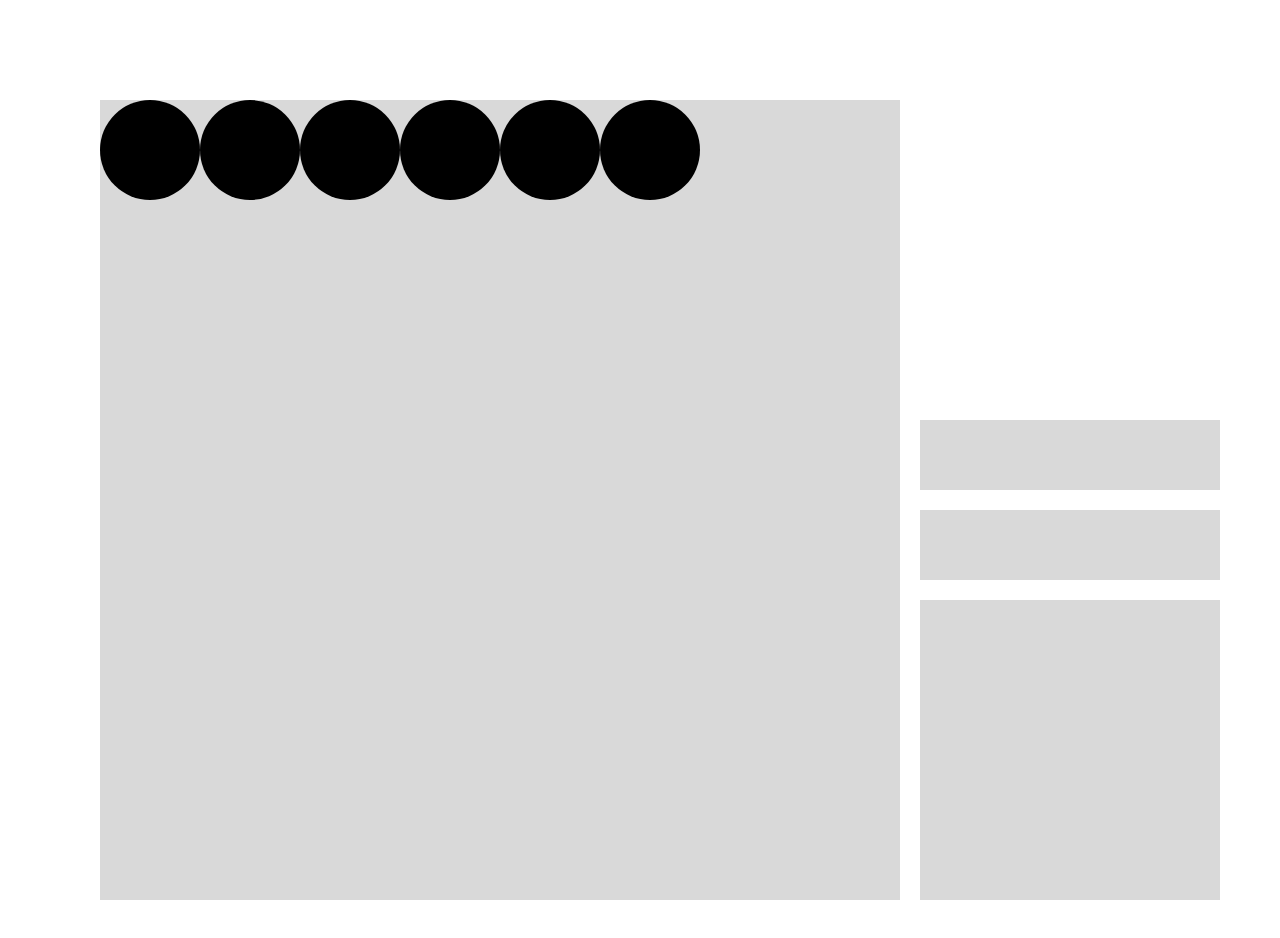
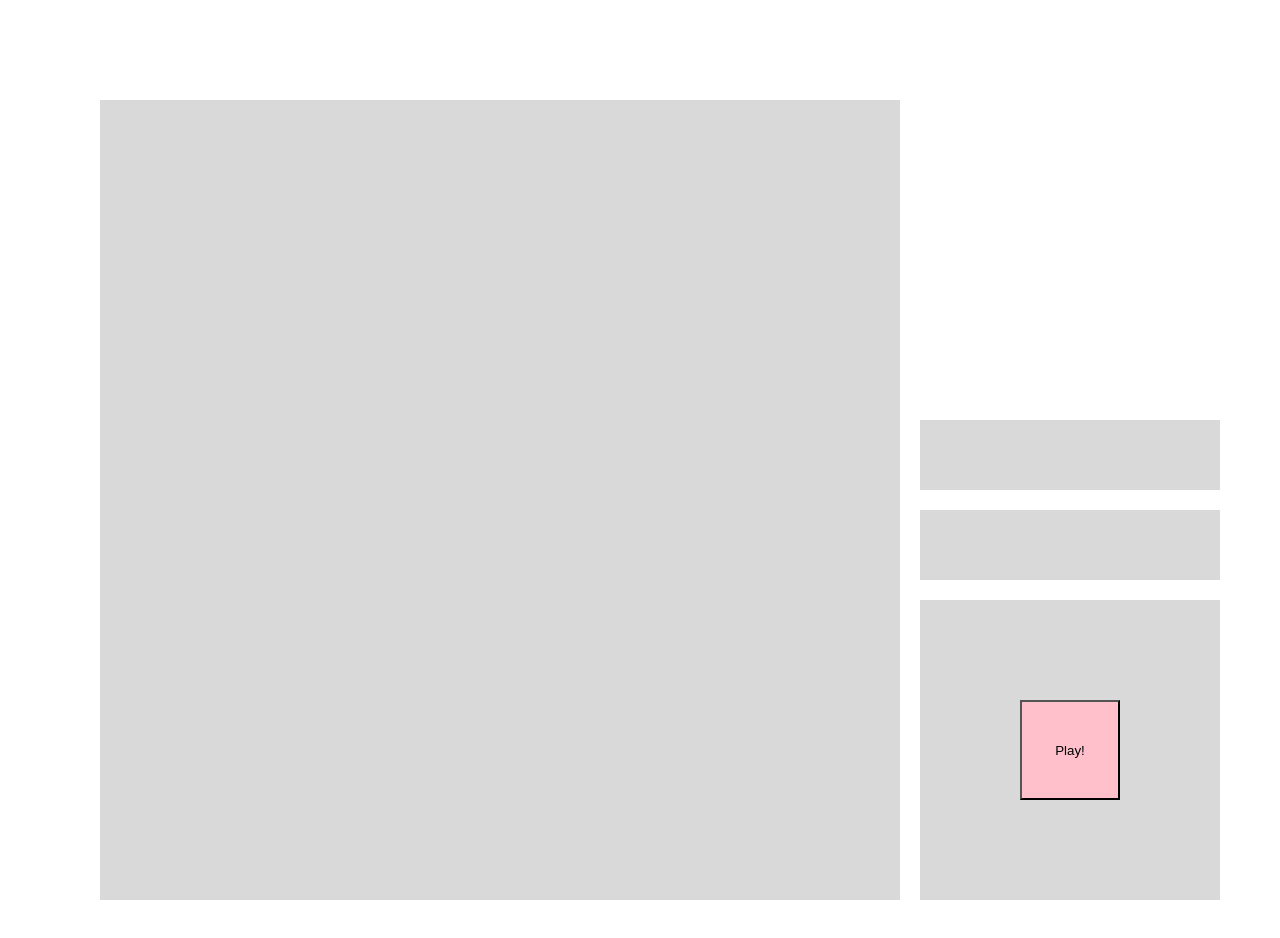
Before and after one commit to hmoongi94/7week, a plain HTML site: page setTimeout/aimlab.html in a window 1280 px wide. Drawn offline with Linux system fonts and the light colour scheme.

Commit message:
play!버튼 만듬

```diff
--- a/setTimeout/aimlab.html
+++ b/setTimeout/aimlab.html
@@ -59,8 +59,6 @@
         }
     }
 
-    target()
-
 
 
     div[1].addEventListener("click",function(){
@@ -71,9 +69,9 @@
         }
       })
 
-      setInterval(function(){
-        target();
-      },1000)
+      // let play = setInterval(function(){
+      //   target();
+      // },1000)
 
     // let removeTarget
     // removeTarget = function(){
@@ -115,10 +113,19 @@
 
     div[5].style.width = "300px"
     div[5].style.height = "300px"
+    div[5].style.display = "flex"
+    div[5].style.justifyContent = "center"
+    div[5].style.alignItems = "center"
     div[5].style.position = "relative"
     div[5].style.marginTop = "20px"
     div[5].style.marginLeft = "20px"
     div[5].style.backgroundColor = "#d9d9d9"
+    div[5].appendChild(document.createElement("button"))
+    let button = document.getElementsByTagName("button")
+    button[0].style.width = "100px"
+    button[0].style.height = "100px"
+    button[0].style.backgroundColor = "pink"
+    button[0].textContent = "Play!"
 
   </script>
 </body>
```
